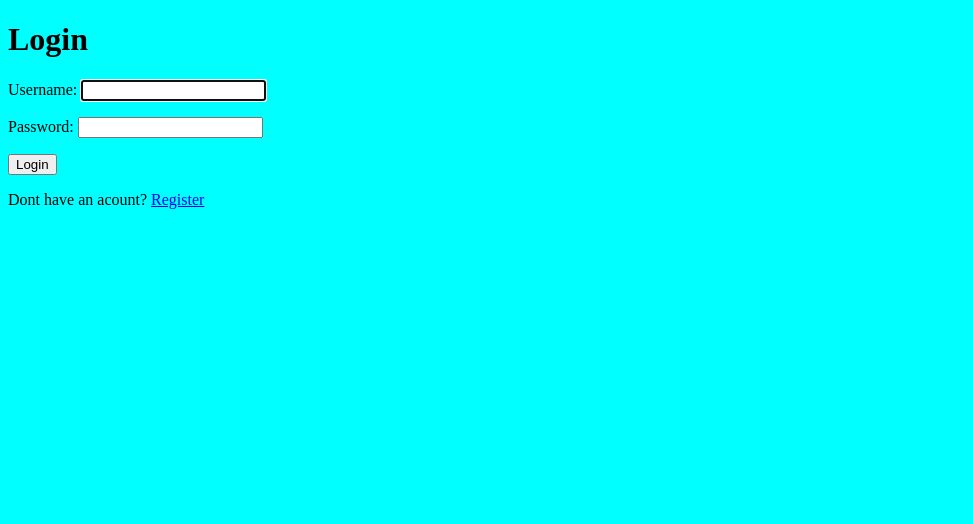
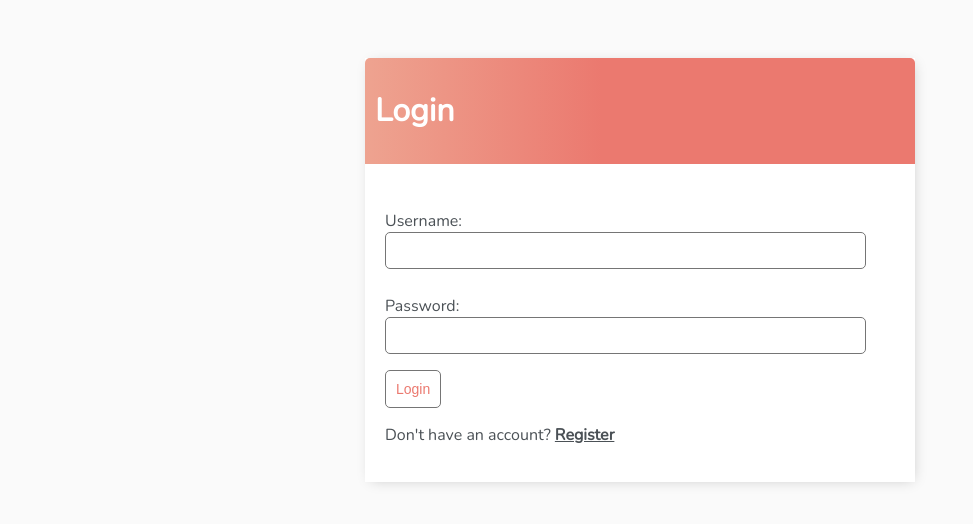
Before and after one commit to yordan-marinov/su_dj_todo_app, a Django app: page /login/ in a window 1280 px wide. Shown: the top 524 px of the page, without its empty margins (0-973 px from the left). Run offline with Django 3.2, Linux system fonts and the light colour scheme.

Commit message:
Added css

```diff
--- a/src/core/templates/core/base.html
+++ b/src/core/templates/core/base.html
@@ -1,21 +1,210 @@
 <!DOCTYPE html>
 <html lang="en">
+
 <head>
-    <meta charset="UTF-8">
+    <meta charset="utf-8">
+    <meta name="description"
+        content="This is to do list implemented using Django by Dennis Ivy who is a full stack web developer.">
+
     <meta http-equiv="X-UA-Compatible" content="IE=edge">
-    <meta name="viewport" content="width=device-width, initial-scale=1.0">
     <title>To Do Items</title>
+    <meta name="description" content="">
+    <meta name="viewport" content="width=device-width, initial-scale=1">
+
+    <link rel="preconnect" href="https://fonts.gstatic.com">
+    <link href="https://fonts.googleapis.com/css2?family=Nunito:wght@200&display=swap" rel="stylesheet">
+
     <style>
-        body{
-            background-color: aqua;
+        body {
+            background-color: #FAFAFA;
+            font-family: 'Nunito', sans-serif;
+            padding-top: 50px;
+        }
+
+        h1,
+        h2,
+        h3,
+        h4,
+        h5,
+        h6,
+            {
+            font-family: 'Raleway', sans-serif;
+        }
+
+        a,
+        p {
+            color: #4b5156
+        }
+
+        a {
+            font-weight: 600;
+        }
+
+        .container {
+            max-width: 550px;
+            margin: auto;
+            background-color: #fff;
+            -webkit-box-shadow: 2px 2px 13px -4px rgba(0, 0, 0, 0.21);
+            box-shadow: 2px 2px 13px -4px rgba(0, 0, 0, 0.21);
+        }
+
+        input {
+            outline: none;
+            border: none;
+        }
+
+        .header-bar {
+            display: flex;
+            justify-content: space-between;
+            color: #fff;
+            padding: 10px;
+            border-radius: 5px 5px 0 0;
+            background: linear-gradient(90deg, #EEA390 0%, #EB796F 43%, #EB796F 100%);
+        }
+
+        .header-bar a {
+            color: rgb(247, 247, 247);
+            text-decoration: none;
+        }
+
+        .task-wrapper {
+            display: flex;
+            align-items: center;
+            justify-content: space-between;
+            background-color: #fff;
+            border-top: 1px solid #dfe4ea;
+            overflow: hidden;
+        }
+
+        .task-title {
+            display: flex;
+            padding: 20px;
+        }
+
+        .task-title a {
+            text-decoration: none;
+            color: #4b5156;
+            margin-left: 10px;
+        }
+
+        .task-complete-icon {
+            height: 20px;
+            width: 20px;
+            background-color: rgb(105, 192, 105);
+            border-radius: 50%;
+        }
+
+        .task-incomplete-icon {
+            height: 20px;
+            width: 20px;
+            background-color: rgb(218, 218, 218);
+            border-radius: 50%;
+        }
+
+        .delete-link {
+            text-decoration: none;
+            font-weight: 900;
+            color: #cf4949;
+            font-size: 22px;
+            line-height: 0;
+            padding: 20px 0px;
+        }
+
+        /*Handle Classes*/
+
+        .handle {
+            display: inline-block;
+            padding: 20px 16px;
+            cursor: grab;
+            user-select: none;
+        }
+
+        .handle:after,
+        .handle:before {
+            display: block;
+            content: "";
+        }
+
+        .handle:active,
+        .handle:active:before,
+        .handle:active:after {
+            cursor: grabbing;
+        }
+
+        .dropArea {
+            background-color: #f1f2f6;
+            color: black;
+            border: #ced6e0 1px solid;
+        }
+
+        .selectedTask {
+            opacity: 0.6;
+        }
+
+
+        #add-link {
+            color: #EB796F;
+            text-decoration: none;
+            font-size: 42px;
+            text-shadow: 1px 1px #81413b;
+        }
+
+        #search-add-wrapper {
+            display: flex;
+            justify-content: space-between;
+            align-items: center;
+            padding: 20px;
+        }
+
+        @media screen and (max-width:320px) {
+            #search-add-wrapper {
+                padding: 10px;
+            }
+        }
+
+        input[type=text],
+        input[type=password],
+        textarea {
+            border: 1px solid #757575;
+            border-radius: 5px;
+            padding: 10px;
+            width: 90%;
+        }
+
+        label {
+            padding-top: 10px !important;
+            display: block;
+        }
+
+        ::placeholder {
+            font-weight: 300;
+            opacity: 0.5;
+        }
+
+        .button {
+            border: 1px solid #757575;
+            background-color: #FFF;
+            color: #EB796F;
+            padding: 10px;
+            font-size: 14px;
+            border-radius: 5px;
+            cursor: pointer;
+            text-decoration: none;
+        }
+
+        .card-body {
+            padding: 20px;
         }
     </style>
 </head>
+
 <body>
+
     <div class="container">
-        {% block content %}
+        {% block content %} {% endblock content %}
+    </div>
 
-        {% endblock content %}
-    </div>
 </body>
+
+
 </html>
--- a/src/core/templates/core/login.html
+++ b/src/core/templates/core/login.html
@@ -1,17 +1,17 @@
 {% extends 'core/base.html' %}
-
-
 {% block content %}
 
+<div class="header-bar">
     <h1>Login</h1>
+</div>
 
+<div class="card-body">
     <form method="POST">
         {% csrf_token %}
-        {{ form.as_p }}
-        <input type="submit" value="Login">
+        {{form.as_p}}
+        <input class="button" type="submit" value="Login">
     </form>
-
-
-    <p>Dont have an acount? <a href="{% url 'register' %}">Register</a></p>
+    <p>Don't have an account? <a href="{% url 'register' %}">Register</a></p>
+</div>
 
 {% endblock content %}
```
Also changed, not shown: src/core/templates/core/register.html (+14 -5 lines), src/core/templates/core/task_confirm_delete.html (+8 -5 lines), src/core/templates/core/task_form.html (+9 -6 lines), src/core/templates/core/task_list.html (+33 -18 lines).
